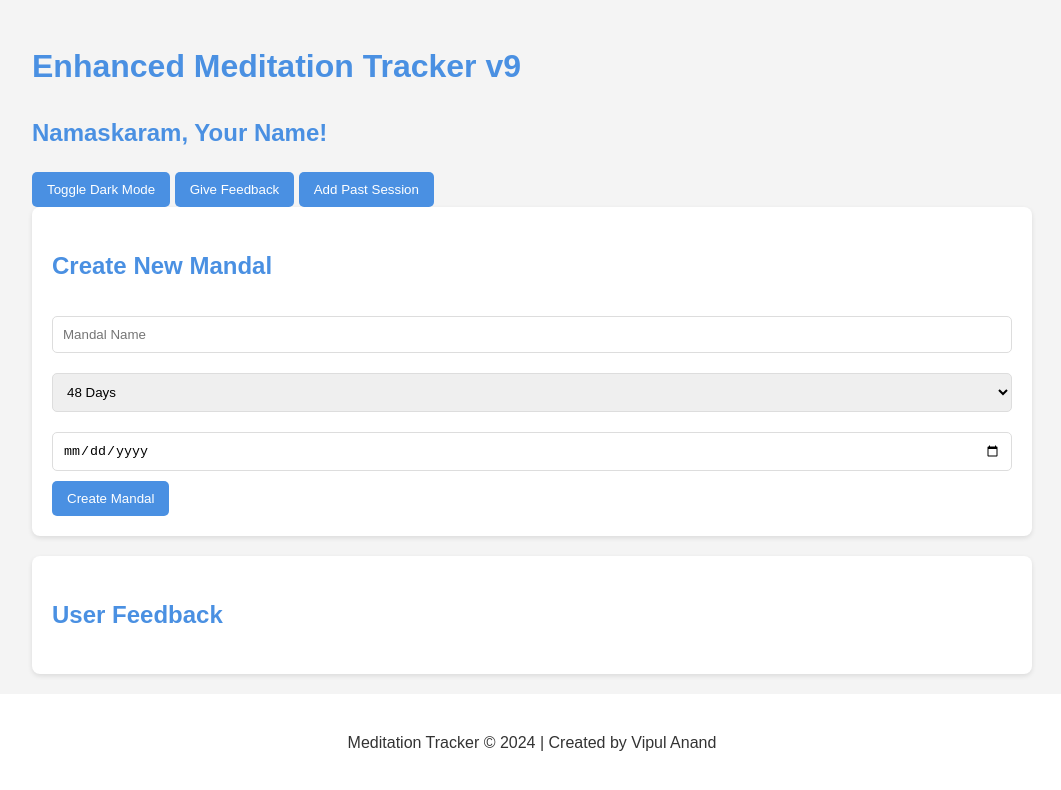
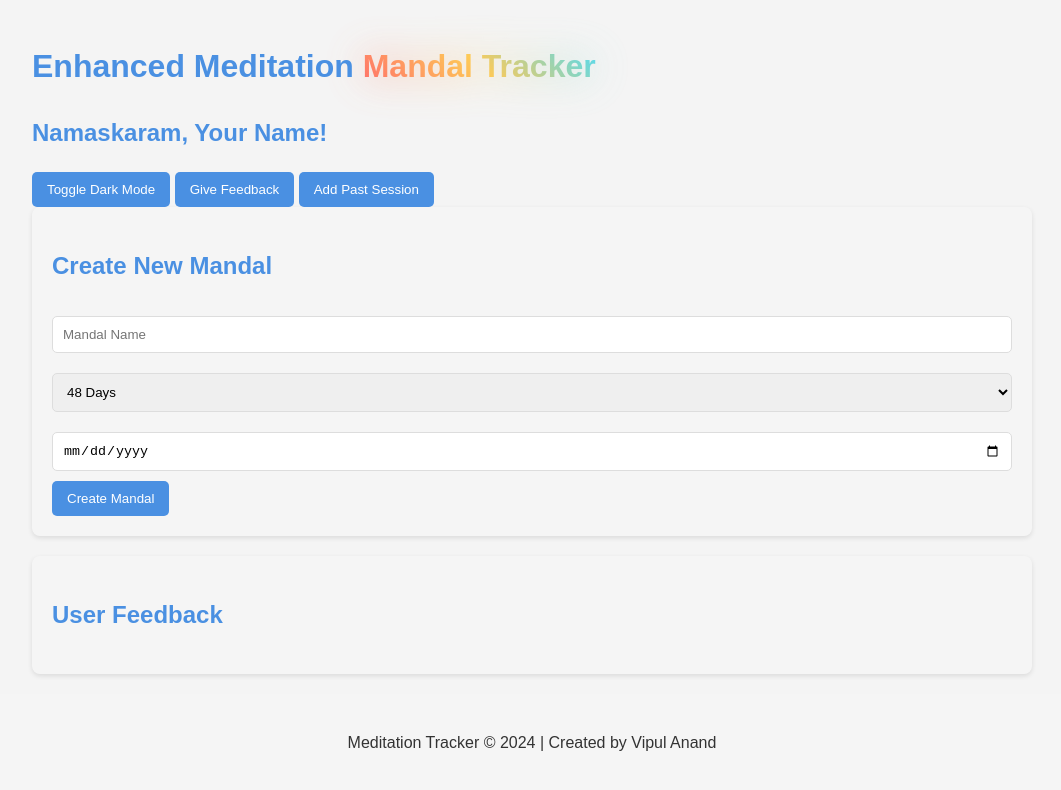
Before and after one commit to anandvip/mandal-17, a plain HTML site: page index.html in a window 1280 px wide. Shown: the whole page, without its empty margins (108-1169 px from the left). Drawn offline with Linux system fonts and the light colour scheme.

Commit message:
Update index.html

```diff
--- a/index.html
+++ b/index.html
@@ -4,7 +4,7 @@
 <head>
   <meta charset="UTF-8">
   <meta name="viewport" content="width=device-width, initial-scale=1.0">
-  <title>Enhanced Meditation Tracker v9</title>
+  <title>Enhanced Meditation Mandal Tracker</title>
   <style>
     :root {
       --primary-color: #4a90e2;
@@ -15,6 +15,11 @@
       --text-color: #333;
       --card-bg: #fff;
       --card-shadow: 0 2px 5px rgba(0, 0, 0, 0.1);
+      --light-color:#ffffff;
+
+
+            --accent-color: #ff6b6b;
+            --card-bg: rgba(255, 255, 255, 0.1);
     }
 
     body {
@@ -227,18 +232,43 @@
       text-align: center;
       margin: 20px 0;
     }
-
+.logo {
+            font-size: 2rem;
+            font-weight: bold;
+            background: linear-gradient(45deg, #ff6b6b, #feca57, #48dbfb);
+            -webkit-background-clip: text;
+            background-clip: text;
+            color: transparent;
+            display: inline-block;
+            position: relative;
+        }
     .timer-controls {
       display: flex;
       justify-content: center;
       gap: 10px;
     }
+    .logo {
+    position: relative;
+}
+.logo::after {
+    content: "Mandal Tracker";
+    position: absolute;
+    top: 0;
+    left: 0;
+    z-index: -1;
+    background: linear-gradient(45deg, #ff6b6b, #feca57, #48dbfb);
+    filter: blur(20px);
+    opacity: 0.7;
+    -webkit-background-clip: text;
+    background-clip: text;
+    color: transparent;
+}
   </style>
 </head>
 
 <body>
   <div class="container">
-    <h1>Enhanced Meditation Tracker v9</h1>
+    <h1>Enhanced Meditation <span class="logo">Mandal Tracker</span>  </h1>
     <h2>Namaskaram, <span id="userName" contenteditable="true">Your Name</span>!</h2>
     <button id="themeToggle">Toggle Dark Mode</button>
     <button id="giveFeedback">Give Feedback</button>
```
